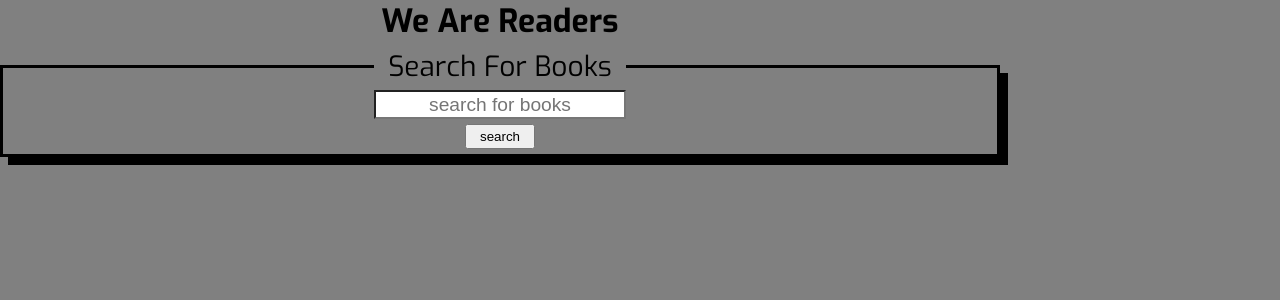
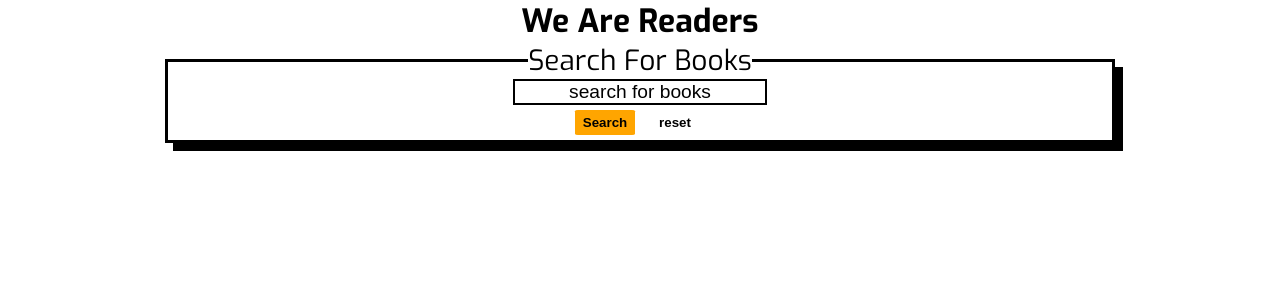
Before and after one commit to Benjamin-Schmitt/WeAreReaders, a React (Create React App) app: page / in a window 1280 px wide. Shown: the top 300 px of the page. Built offline with nearby package versions, Linux system fonts and the light colour scheme.

Commit message:
some css

```diff
--- a/src/index.css
+++ b/src/index.css
@@ -1,37 +1,87 @@
-/* BACKGROUND */
+/* bg stuff */
 @import url('https://fonts.googleapis.com/css?family=Exo:400,700');
 
-
-/*** applies to everything ***/
 *{
-    margin: 0px;
-    padding: 0px;
+    margin: auto;
+    padding: 0;
     max-width: 1000px;
 }
 
 body{
     font-family: 'Exo', sans-serif;
-    background: rgb(128, 128, 128);
+    background: white;
 }
 
 /*** input ***/
-input {
+::-webkit-input-placeholder { /* WebKit, Blink, Edge */
+    color:black;
     background: white;
-    min-width: 25%;
-    height: 25px;
+}
+.input {
+    border-style: none;
+    border: 2px solid black;
+    color: black;
+    background: white;
+    min-width: 250px;
+    height: auto;
     text-align: center;
     font-size: larger;
 }
 
-button {
+input:focus::placeholder {
+    color: transparent;
+  }
+
+.submit {
+    border: none;
+    border-radius: 5%;
+    background: orange;
+    font-weight: bold;
     text-align: center;
-    min-width: 7%;
+    min-width: 60px;
     height: 25px;
     margin: 5px;
 }
 
+.submit:hover {
+    border: 2px solid black;
+    border-radius: 5%;
+    background: orange;
+    font-weight: bold;
+    text-align: center;
+    min-width: 60px;
+    height: 25px;
+    margin: 5px;
+}
+
+.reset {
+    border: none;
+    border-radius: 5%;
+    background: white;
+    font-weight: bold;
+    text-align: center;
+    min-width: 60px;
+    height: 25px;
+    margin: 5px;
+}
+
+.reset:hover {
+    border: 2px solid black;
+    border-radius: 5%;
+
+    background: white;
+    font-weight: bold;
+    text-align: center;
+
+    min-width: 60px;
+    height: 25px;
+    margin: 5px;
+}
+
+
 fieldset {
-    border:3px solid black;
+    margin: 0 25px 0 25px;
+    border:3px solid black var(--color-shadow, currentColor);
     border-radius: var(--size-radius);
     border: 3px solid var(--color-shadow, currentColor);
     box-shadow: .5rem .5rem 0 var(--color-shadow, currentColor);
@@ -39,7 +89,6 @@ fieldset {
 }
 
 legend {
-    padding: 0.2em 0.5em;
     color: black;
     font-size: 175%;
     position: relative;
@@ -56,6 +105,7 @@ legend {
 }
 
 li {
+    list-style: none;
     border: 2px solid black;
     margin: 10px;
 }
--- a/src/search.jsx
+++ b/src/search.jsx
@@ -30,9 +30,11 @@ export function SearchBooks() {
                     name="books"
                     id="books"
                     placeholder="search for books"
+                    required
                     />
                     <br />
-                    <button type="submit">search</button>
+                    <button class='submit' type="submit">Search</button>
+                    <button class='reset' type="submit">reset</button>
                 </fieldset>
             </form>
             </div>
```
